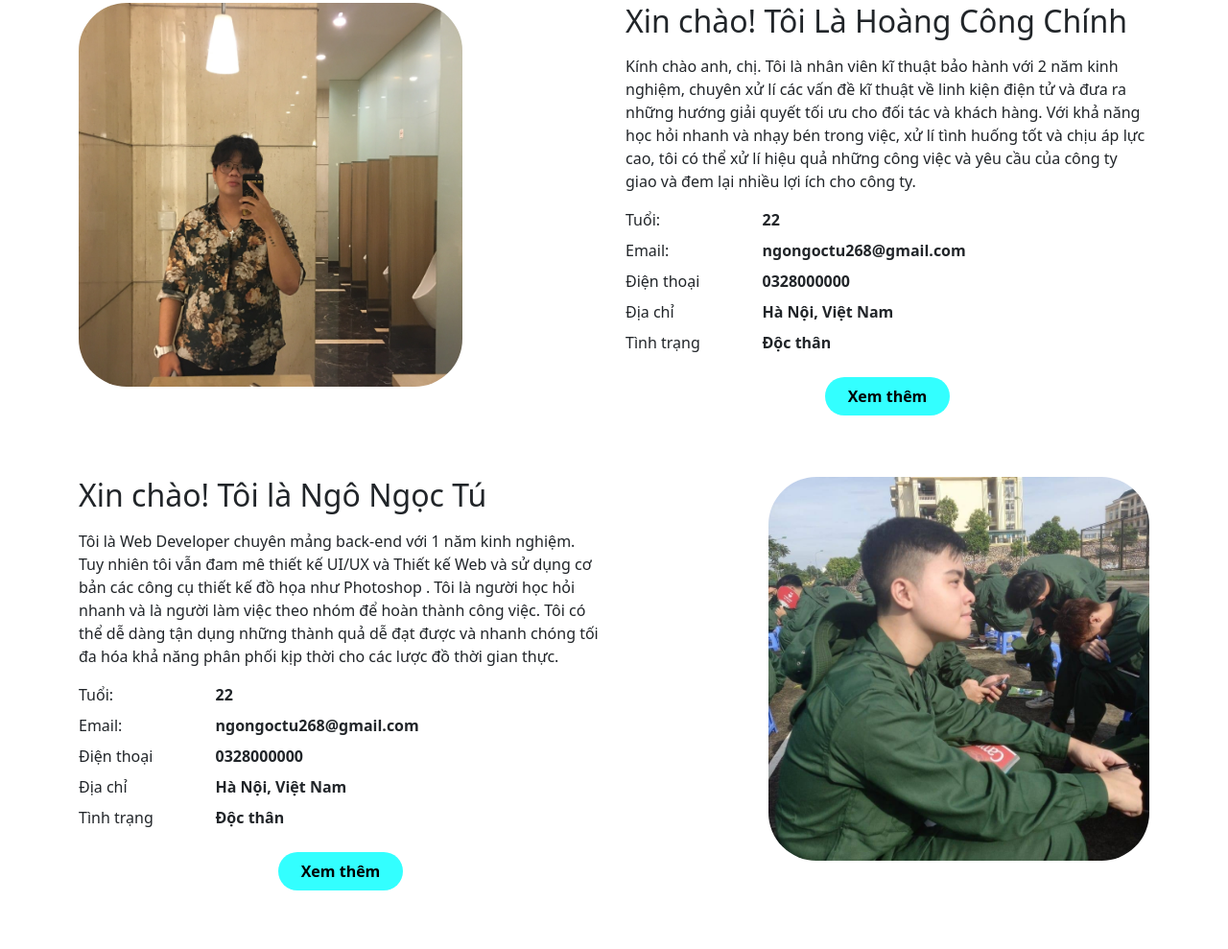
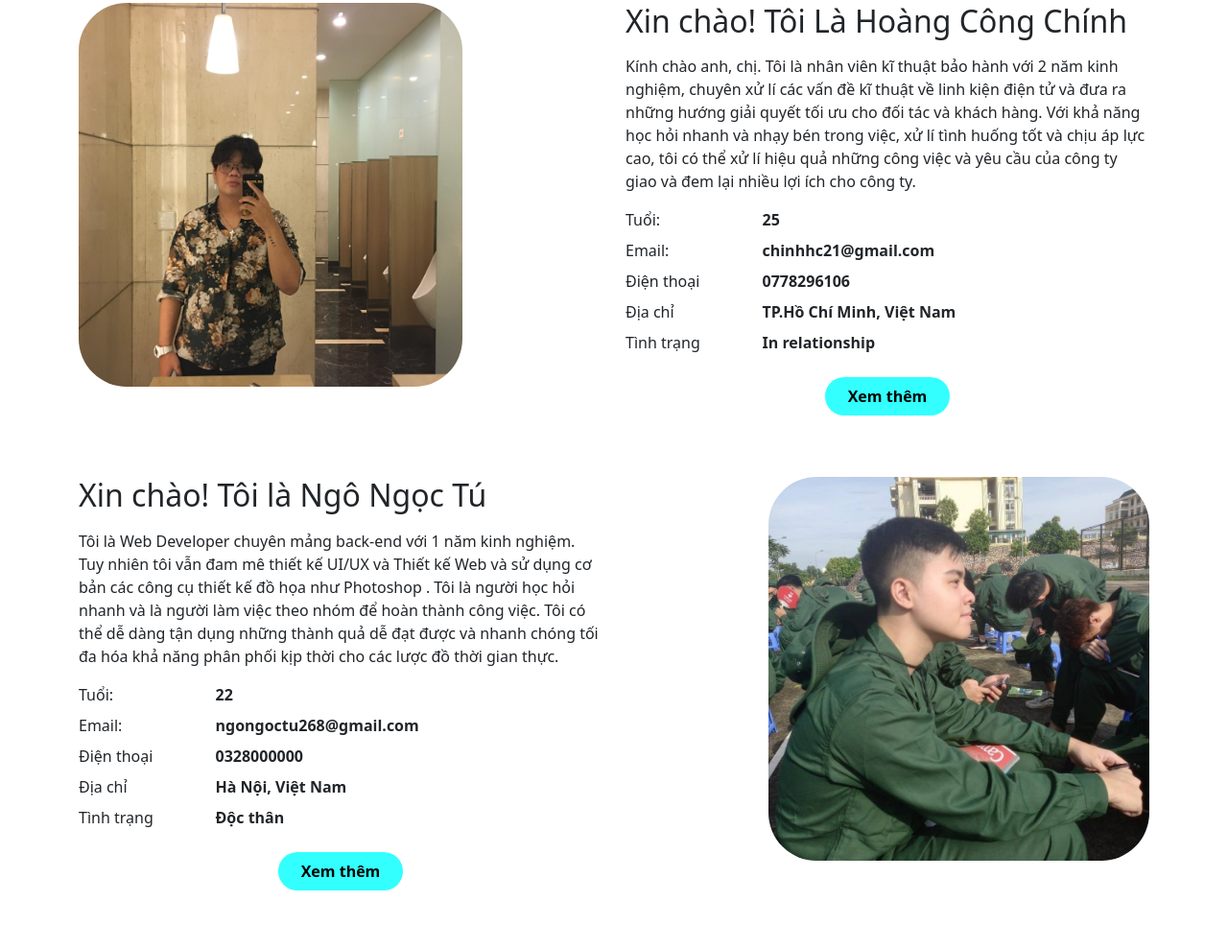
Before and after one commit to tungo161/mindx_last_session, a plain HTML site: page index.html in a window 1280 px wide. Shown: the part 1288-2277 px from the top of the page at 96% size. Drawn offline with nearby package versions, Linux system fonts and the light colour scheme.

Commit message:
indexfix

```diff
--- a/index.html
+++ b/index.html
@@ -196,31 +196,31 @@
                         Tuổi:
                     </div>
                     <div class="col-md-9 col-8 pb-2 fw-bolder">
-                        22
+                        25
                     </div>
                     <div class="col-md-3 col-4 pb-2">
                         Email:
                     </div>
                     <div class="col-md-9 col-8 pb-2 fw-bolder">
-                        ngongoctu268@gmail.com
+                        chinhhc21@gmail.com
                     </div>
                     <div class="col-md-3 col-4 pb-2">
                         Điện thoại
                     </div>
                     <div class="col-md-9 col-8 pb-2 fw-bolder">
-                        0328000000
+                        0778296106
                     </div>
                     <div class="col-md-3 col-4 pb-2">
                         Địa chỉ
                     </div>
                     <div class="col-md-9 col-8 pb-2 fw-bolder">
-                        Hà Nội, Việt Nam
+                        TP.Hồ Chí Minh, Việt Nam
                     </div>
                     <div class="col-md-3 col-4 pb-2">
                         Tình trạng
                     </div>
                     <div class="col-md-9 col-8 pb-2 fw-bolder">
-                        Độc thân
+                        In relationship
                     </div>
                 </div>
                 <div class="d-flex justify-content-center w-100 mt-3">
```
